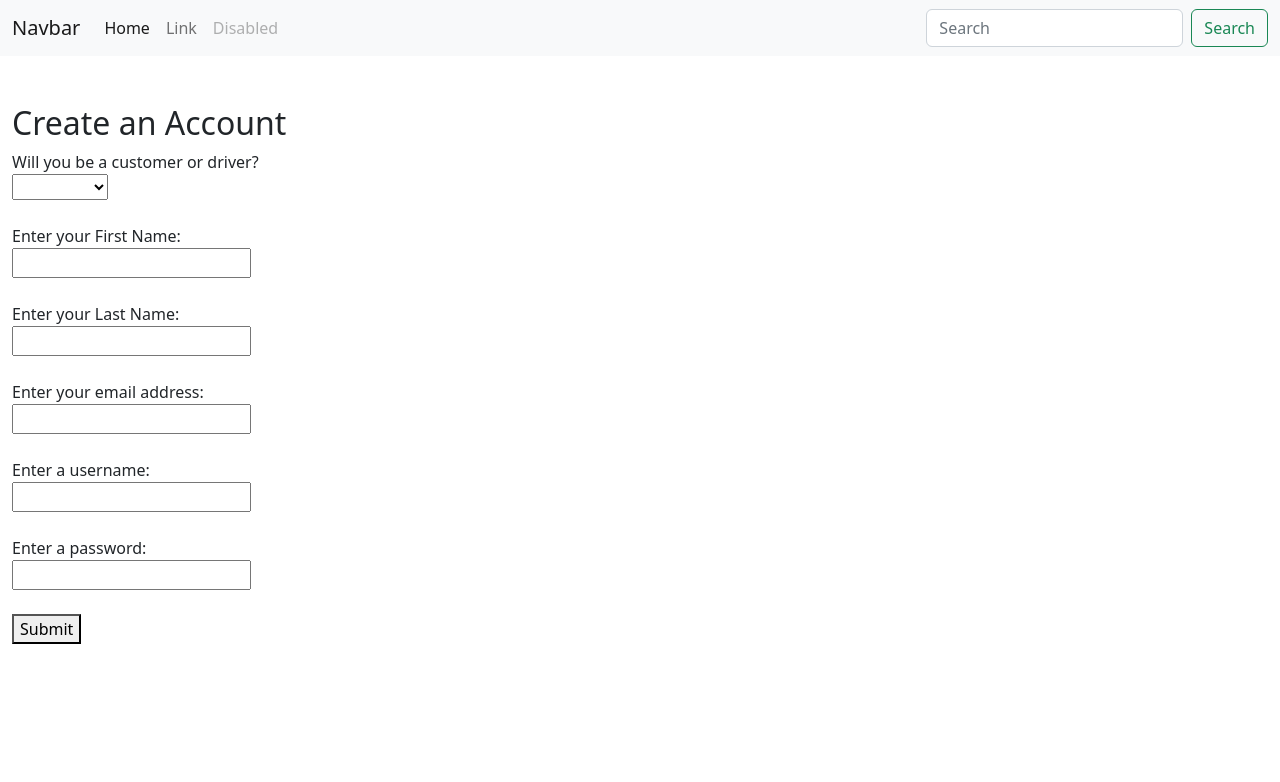
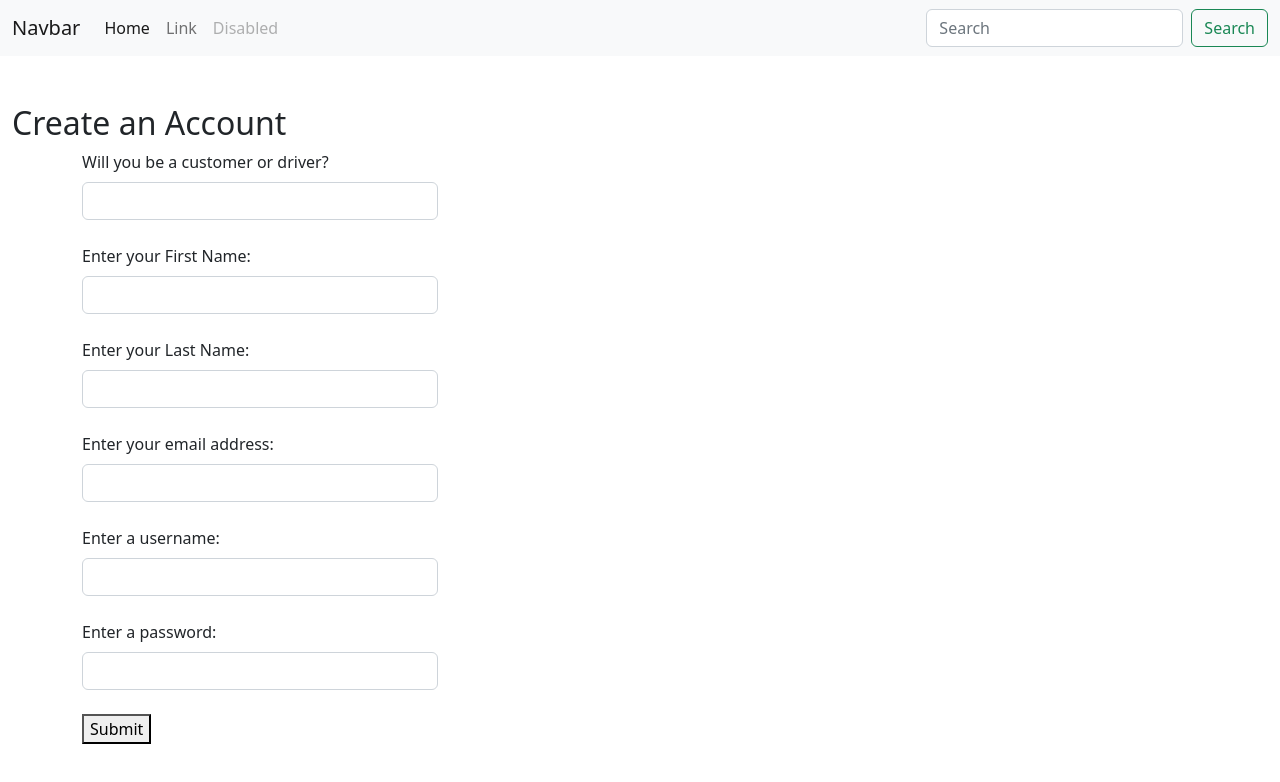
Before and after one commit to Fred374/project_2, an Angular app in the folder project_2_front/: page /registration in a window 1280 px wide. Shown: the top 782 px of the page. Built offline with nearby package versions, Linux system fonts and the light colour scheme.

Commit message:
bootstrap for cleaner looking registration page

```diff
--- a/project_2_front/src/app/components/registration/registration.component.html
+++ b/project_2_front/src/app/components/registration/registration.component.html
@@ -1,28 +1,33 @@
 <h2>Create an Account</h2>
+<div class="container">
 
-<form>
-    <div class="inputContainer">
+    <div class="row">
 
-        <label for="userTypeId">Will you be a customer or driver?</label><br>
-        <select  name="userTypeId" [(ngModel)]="input" id="userTypeId">
+        <div class="col-md-4">
+
+            <form name="form">
+                <div class="form-group">
+
+                    <label for="userTypeId" class="form-label">Will you be a customer or driver?</label>
+                    <select  name="userTypeId" [(ngModel)]="input" id="userTypeId" class="form-control">
                         <option value="1">Customer</option>
                         <option value="2">Driver</option>
-        </select><br><br>
+                    </select><br>
 
-        <label for="firstName">Enter your First Name:</label><br>
-        <input type="text" id="firstName" name="firstName" [(ngModel)]="user.userFirstName"><br><br>
+                    <label for="firstName" class="form-label">Enter your First Name:</label><br>
+                    <input type="text" id="firstName" name="firstName" [(ngModel)]="user.userFirstName" class="form-control"><br>
 
-        <label for="lastName">Enter your Last Name:</label><br>
-        <input type="text" id="lastName" name="lastName" [(ngModel)]="user.userLastName"><br><br>
+                    <label for="lastName" class="form-label">Enter your Last Name:</label><br>
+                    <input type="text" id="lastName" name="lastName" [(ngModel)]="user.userLastName" class="form-control"><br>
 
-        <label for="email">Enter your email address:</label><br>
-        <input type="text" id="email" name="email" [(ngModel)]="user.userEmail"><br><br>
+                    <label for="email" class="form-label">Enter your email address:</label><br>
+                    <input type="text" id="email" name="email" [(ngModel)]="user.userEmail" class="form-control"><br>
 
-        <label for="username">Enter a username:</label><br>
-        <input type="text" id="username" name="username" [(ngModel)]="user.userUsername"><br><br>
+                    <label for="username" class="form-label">Enter a username:</label><br>
+                    <input type="text" id="username" name="username" [(ngModel)]="user.userUsername" class="form-control"><br>
 
-        <label for="password">Enter a password:</label><br>
-        <input type="text" id="password" name="password" [(ngModel)]="user.userPassword"><br><br>
+                    <label for="password" class="form-label">Enter a password:</label><br>
+                    <input type="text" id="password" name="password" [(ngModel)]="user.userPassword" class="form-control"><br>
 
                     <!--
                     <h4>Confirm password:</h4>
@@ -31,3 +36,6 @@
                     <button type="submit" (click)="createUser()">Submit</button>
                 </div>
             </form>
+        </div>
+    </div>
+</div>
```
Lines whose indentation alone changed are shown as unchanged.
